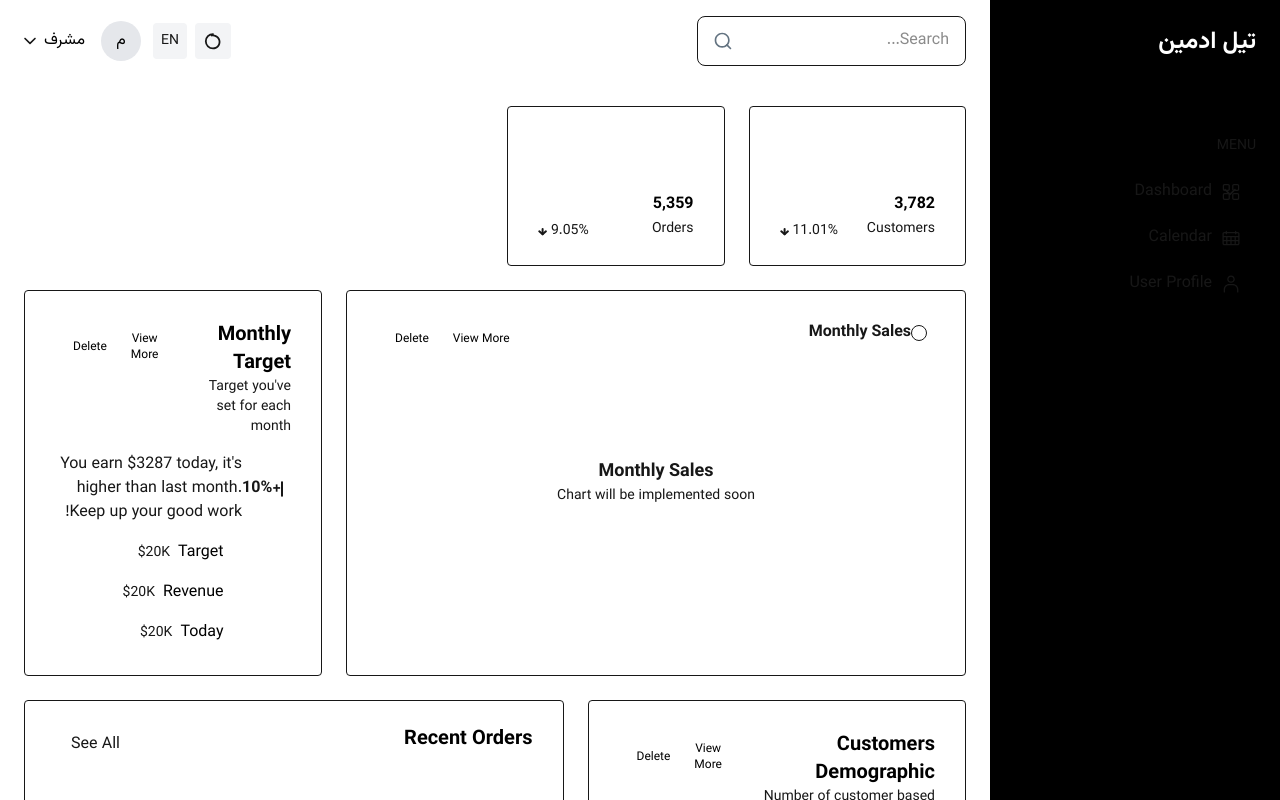
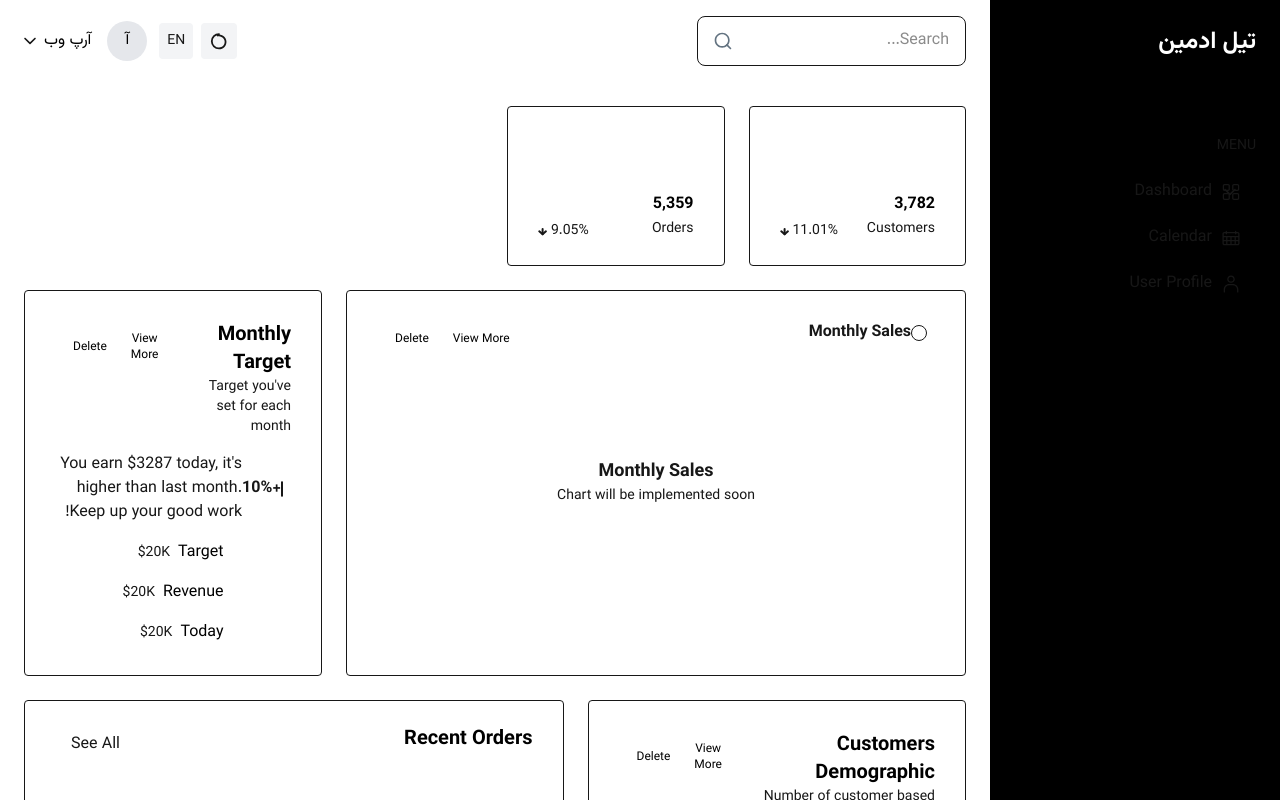
Before and after one commit to ahmadi98ir/tailadmin, a Next.js app: page /dashboard/ecommerce in a window 1280 px wide. Built offline with nearby package versions, Linux system fonts and the light colour scheme.

Commit message:
Rename project from "TailAdmin" to "ARP Web" across package.json, project structure, README, layout, and home page for consistency and branding update.

```diff
--- a/package.json
+++ b/package.json
@@ -1,5 +1,5 @@
 {
-  "name": "tailadmin",
+  "name": "arp-web",
   "version": "0.1.0",
   "private": true,
   "scripts": {
--- a/src/app/layout.tsx
+++ b/src/app/layout.tsx
@@ -17,8 +17,8 @@ const geistMono = Geist_Mono({
 });
 
 export const metadata: Metadata = {
-  title: "تیل ادمین | پنل مدیریت فارسی",
-  description: "پنل مدیریت فارسی با استفاده از Next.js و Tailwind CSS",
+  title: "آرپ وب | پنل مدیریت",
+  description: "پنل مدیریت آرپ وب با استفاده از Next.js و Tailwind CSS",
 };
 
 export default function RootLayout({
--- a/src/app/page.tsx
+++ b/src/app/page.tsx
@@ -14,7 +14,7 @@ export default function Home() {
     <div className="flex h-screen items-center justify-center bg-white dark:bg-boxdark">
       <div className="w-full max-w-md">
         <div className="text-center">
-          <h1 className="mb-2 text-2xl font-bold">تیل ادمین فارسی</h1>
+          <h1 className="mb-2 text-2xl font-bold">آرپ وب</h1>
           <p className="mb-4 text-base text-body-color">در حال انتقال به داشبورد...</p>
           <div className="h-1 w-full overflow-hidden rounded bg-stroke">
             <div className="h-full w-2/3 animate-pulse rounded bg-primary"></div>
--- a/src/components/charts/CustomersDemographic.tsx
+++ b/src/components/charts/CustomersDemographic.tsx
@@ -18,16 +18,16 @@ const CustomersDemographic = ({ className = '' }: CustomersDemographicProps) =>
 
   const countries: CountryData[] = [
     {
-      name: isRTL ? 'ایالات متحده آمریکا' : 'USA',
+      name: isRTL ? 'آرپ وب ایران' : 'ARP Web Iran',
       customers: 2379,
       percentage: 79,
-      flagCode: 'usa',
+      flagCode: 'iran',
     },
     {
-      name: isRTL ? 'فرانسه' : 'France',
+      name: isRTL ? 'آرپ وب بین‌الملل' : 'ARP Web International',
       customers: 589,
       percentage: 23,
-      flagCode: 'france',
+      flagCode: 'global',
     },
   ];
 
--- a/src/components/common/Header.tsx
+++ b/src/components/common/Header.tsx
@@ -183,10 +183,10 @@ const Header = () => {
               className="flex items-center gap-2"
             >
               <span className="hidden h-10 w-10 rounded-full bg-gray-200 text-center text-base font-medium text-black ltr:mr-2 rtl:ml-2 sm:inline-flex sm:items-center sm:justify-center">
-                {isRTL ? 'م' : 'M'}
+                {isRTL ? 'آ' : 'A'}
               </span>
               <span className="hidden font-medium text-black dark:text-white sm:block">
-                {isRTL ? 'مشرف' : 'Musharof'}
+                {isRTL ? 'آرپ وب' : 'ARP Web'}
               </span>
 
               <svg
```
Also changed, not shown: project-structure.txt, 1 other file (tests, documents, lock files or other folders).
